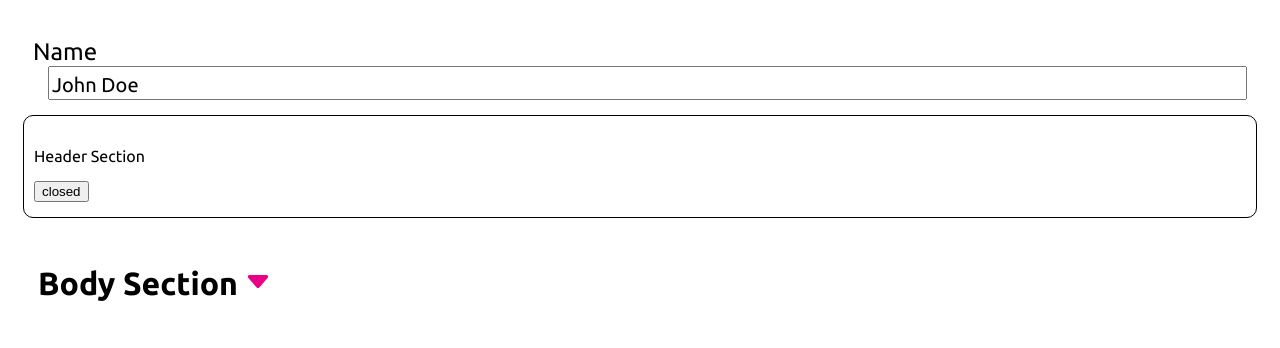
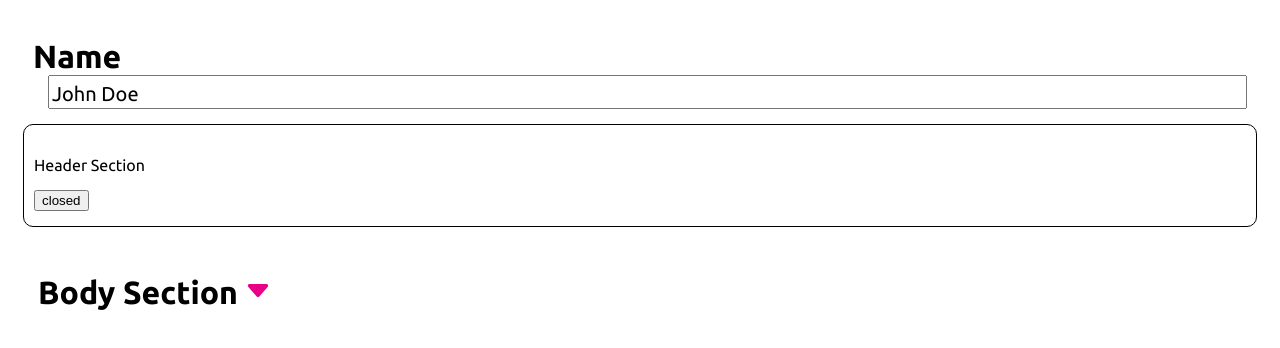
Before and after one commit to aliflikescoding/react-cv-application, a React (Vite) app in the folder app/: page / in a window 1280 px wide. Shown: the top 348 px of the page. Built offline with nearby package versions, Linux system fonts and the light colour scheme.

Commit message:
Change name style

```diff
--- a/app/src/components/Name.scss
+++ b/app/src/components/Name.scss
@@ -9,7 +9,8 @@
   }
 
   &-label {
-    font-size: 1.5rem;
+    font-size: 2rem;
+    font-weight: map-get($font-weights, bold);
   }
 
   &-input {
```
